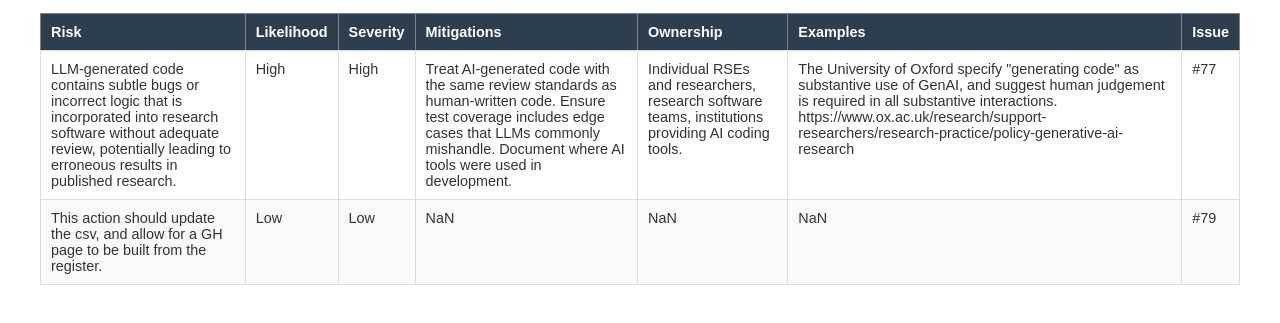
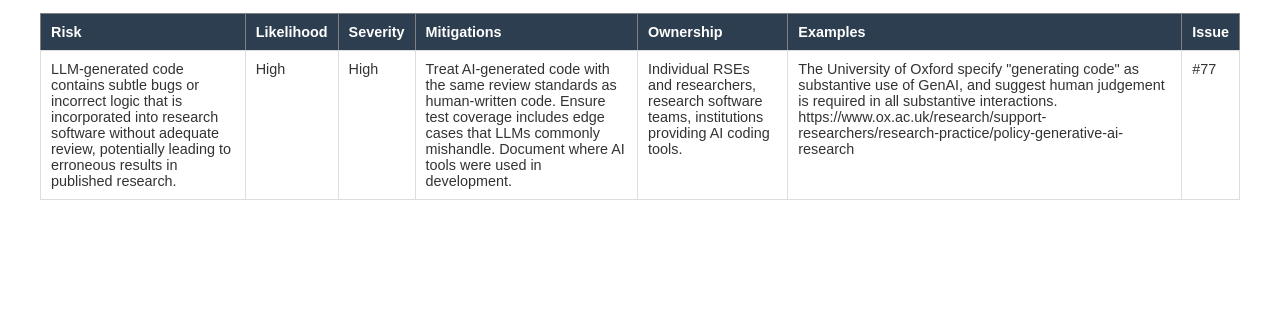
Before and after one commit to jshng-glasgow/SSI-Responsible-AI-Risk-Register, a plain HTML site: page index.html in a window 1280 px wide. Shown: the part 119-442 px from the top of the page. Drawn offline with Linux system fonts and the light colour scheme.

Commit message:
deploy: a181611cb4943efb01feee213ea5c95aa78ec0ca

```diff
--- a/index.html
+++ b/index.html
@@ -42,7 +42,7 @@
 <body>
     <h1>SSI Generative AI Risk Register</h1>
     <p>A community-maintained register of risks associated with the use of AI in Research Software Engineering.
-    Contribute via <a href="https://github.com/jshng-glasgow/SSI-Responsbile-AI-Risk-Register/">GitHub</a>.</p>
+    Contribute via <a href="https://github.com/jshng-glasgow/SSI-Responsible-AI-Risk-Register/">GitHub</a>.</p>
     <table border="1" class="dataframe risk-table">
   <thead>
     <tr style="text-align: right;">
@@ -65,15 +65,6 @@
       <td>The University of Oxford specify "generating code" as substantive use of GenAI, and suggest human judgement is required in all substantive interactions. https://www.ox.ac.uk/research/support-researchers/research-practice/policy-generative-ai-research</td>
       <td>#77</td>
     </tr>
-    <tr>
-      <td>This action should update the csv, and allow for a GH page to be built from the register.</td>
-      <td>Low</td>
-      <td>Low</td>
-      <td>NaN</td>
-      <td>NaN</td>
-      <td>NaN</td>
-      <td>#79</td>
-    </tr>
   </tbody>
 </table>
 </body>
```
